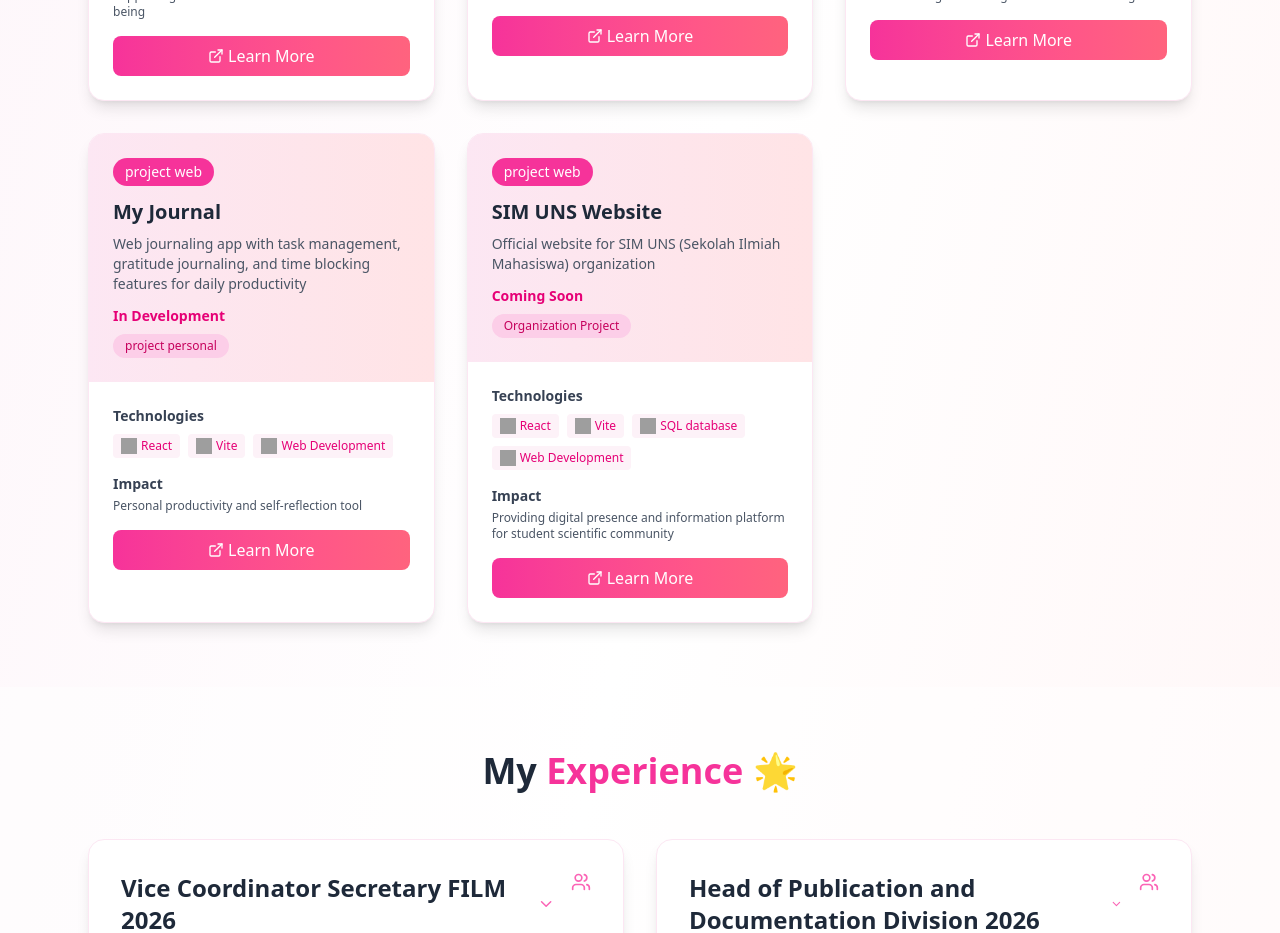
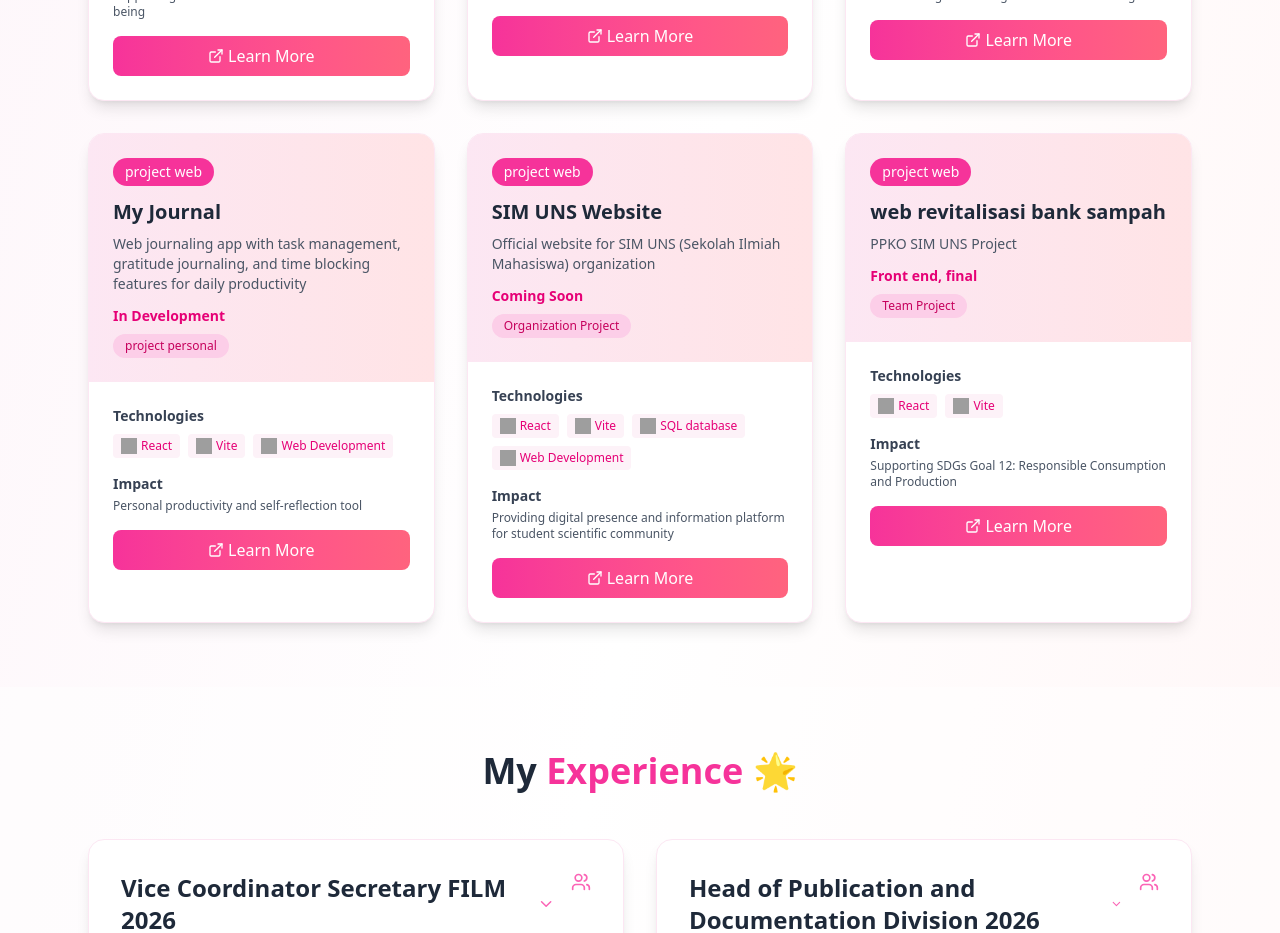
Before and after one commit to AyuSaniatusSholihah/portofolio, a React (Vite) app: page / in a window 1280 px wide. Shown: the part 2440-3373 px from the top of the page. Built offline with nearby package versions, Linux system fonts and the light colour scheme; grey boxes are pictures that could not be loaded.

Commit message:
add project

```diff
--- a/src/data/portfolioContent.js
+++ b/src/data/portfolioContent.js
@@ -96,7 +96,17 @@ export const portfolioContent = {
       status: 'Coming Soon',
       type: 'Organization Project',
       impact: 'Providing digital presence and information platform for student scientific community',
-      link: '#',
+      link: 'https://sim.uns.ac.id',
+    },
+     {
+      title: 'web revitalisasi bank sampah',
+      description: 'PPKO SIM UNS Project',
+      tech: ['React', 'Vite'],
+      category: 'project web',
+      status: 'Front end, final',
+      type: 'Team Project',
+      impact: 'Supporting SDGs Goal 12: Responsible Consumption and Production',
+      link: 'https://cointrash-five.vercel.app/',
     },
   ],
   experiences: [
```
